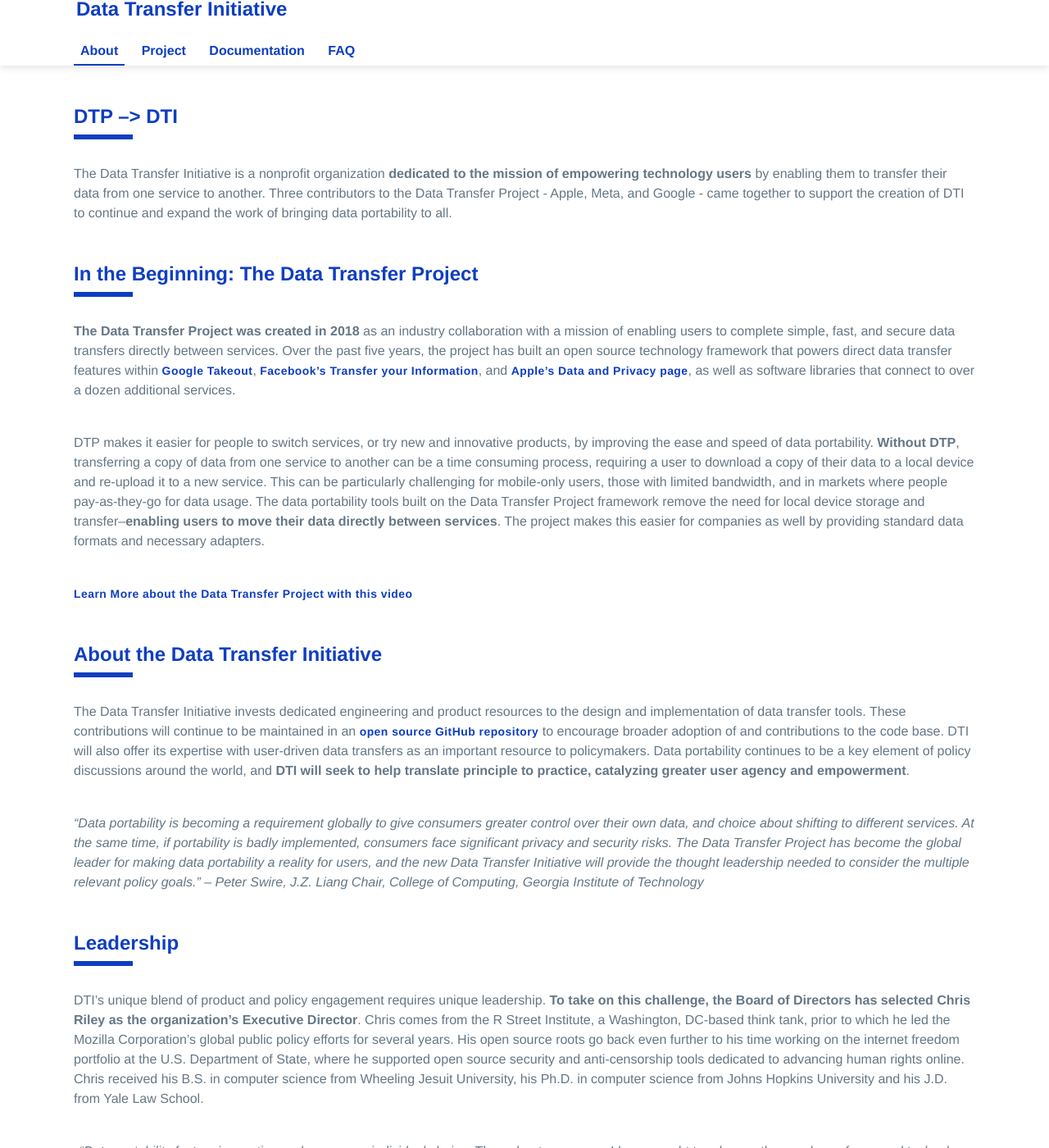
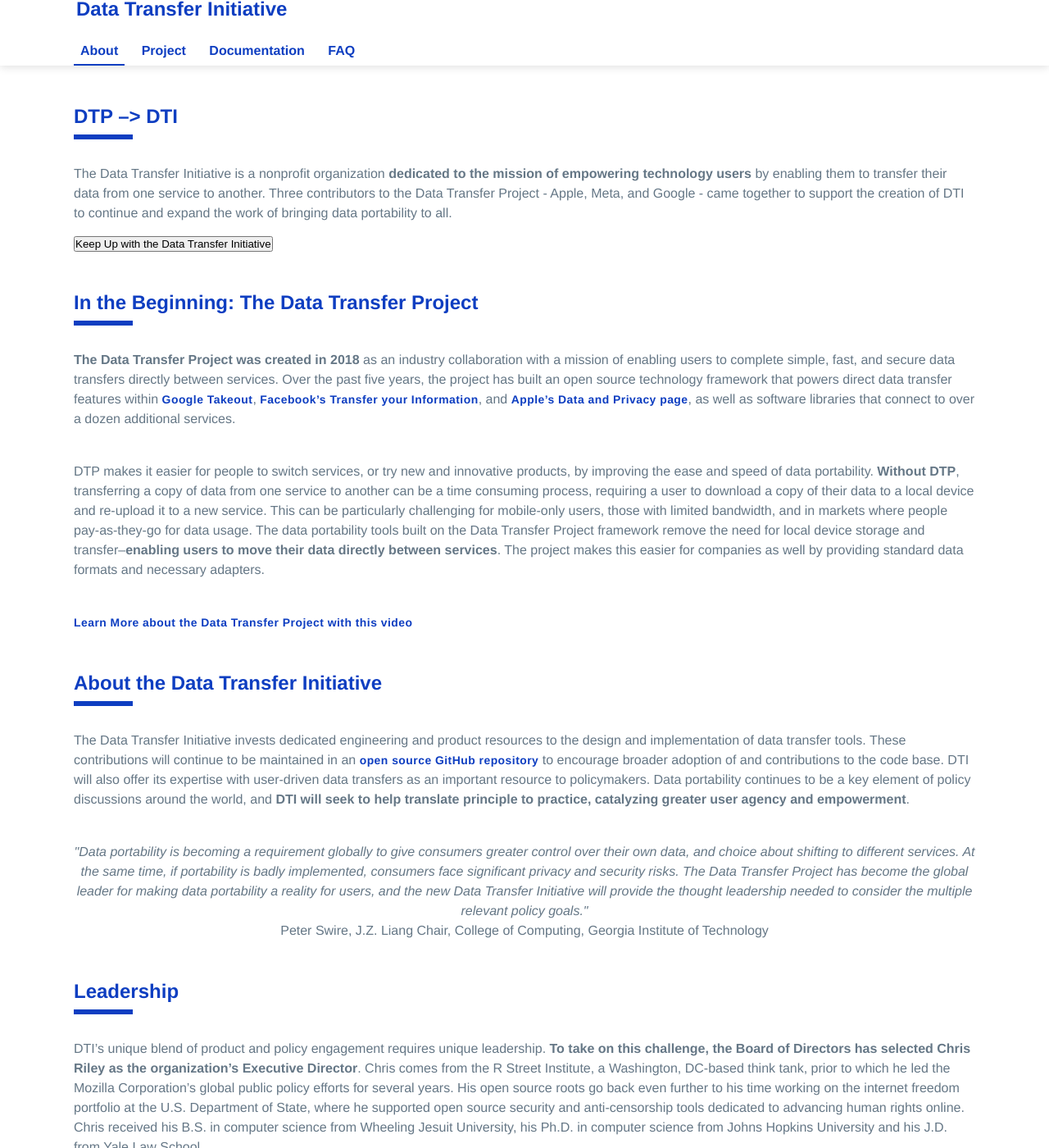
Before and after one commit to dtinit/dtinit.github.io, a Jekyll site: the page built from index.md, in a window 1280 px wide and 1400 px high. Shown: the whole window at 82% size. Built offline with Jekyll 4.4.1, drawn with Linux system fonts in a browser that asks for light colours; our own code applies the rules of GitHub Pages for plain Markdown files; comment, search, counter and statistics services are not loaded.

Commit message:
Update index.md

```diff
--- a/index.md
+++ b/index.md
@@ -4,6 +4,8 @@
 </div>
 The Data Transfer Initiative is a nonprofit organization **dedicated to the mission of empowering technology users** by enabling them to transfer their data from one service to another. Three contributors to the Data Transfer Project - Apple, Meta, and Google - came together to support the creation of DTI to continue and expand the work of bringing data portability to all.
 </div>
+
+<button onclick="window.location.href='#mc_embed_signup_scroll';">Keep Up with the Data Transfer Initiative</button>
 
 <div class="section" markdown="1">
 ## In the Beginning: The Data Transfer Project
@@ -23,7 +25,10 @@
 </div>
 The Data Transfer Initiative invests dedicated engineering and product resources to the design and implementation of data transfer tools. These contributions will continue to be maintained in an [open source GitHub repository](https://github.com/google/data-transfer-project) to encourage broader adoption of and contributions to the code base. DTI will also offer its expertise with user-driven data transfers as an important resource to policymakers. Data portability continues to be a key element of policy discussions around the world, and **DTI will seek to help translate principle to practice, catalyzing greater user agency and empowerment**.
 
-<br>*"Data portability is becoming a requirement globally to give consumers greater control over their own data, and choice about shifting to different services. At the same time, if portability is badly implemented, consumers face significant privacy and security risks. The Data Transfer Project has become the global leader for making data portability a reality for users, and the new Data Transfer Initiative will provide the thought leadership needed to consider the multiple relevant policy goals." – Peter Swire, J.Z. Liang Chair, College of Computing, Georgia Institute of Technology*
+<p style="text-align: center;">
+<br><i>"Data portability is becoming a requirement globally to give consumers greater control over their own data, and choice about shifting to different services. At the same time, if portability is badly implemented, consumers face significant privacy and security risks. The Data Transfer Project has become the global leader for making data portability a reality for users, and the new Data Transfer Initiative will provide the thought leadership needed to consider the multiple relevant policy goals."</i>
+<br>Peter Swire, J.Z. Liang Chair, College of Computing, Georgia Institute of Technology
+</p>
 </div>
 
 <div class="section" markdown="1">
```
